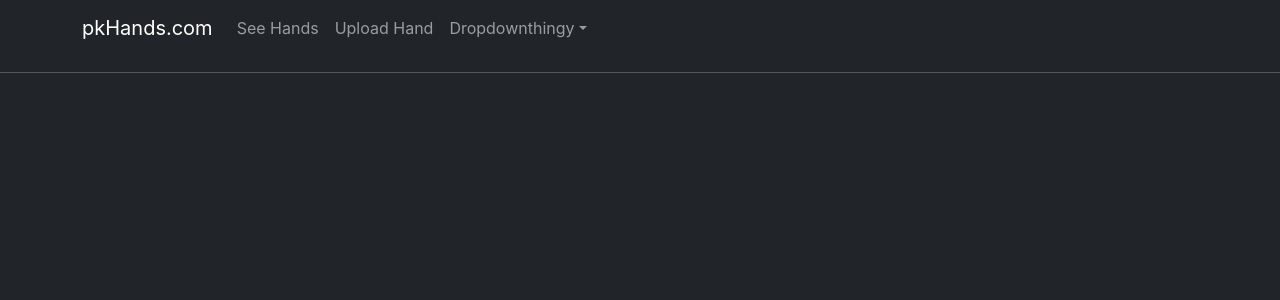
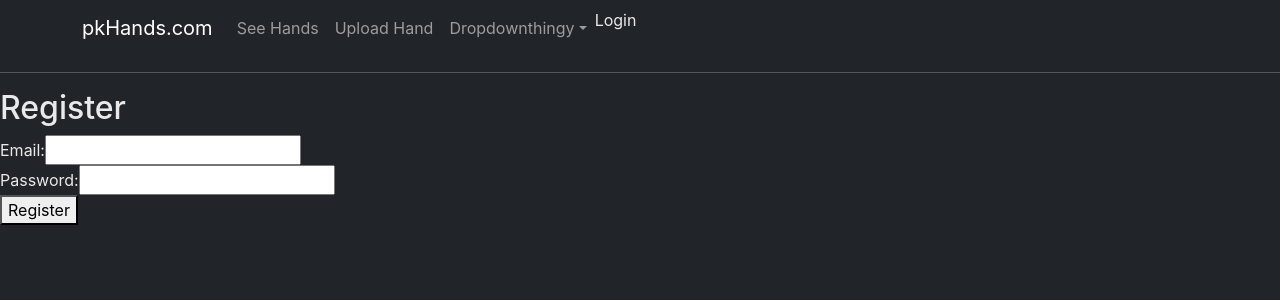
Before and after one commit to Vyrtar/poka-app, a React (Create React App) app: page /register in a window 1280 px wide. Shown: the top 300 px of the page. Built offline with nearby package versions, Linux system fonts and the light colour scheme; no server answers.

Commit message:
registration and user authentication

```diff
--- a/package.json
+++ b/package.json
@@ -7,7 +7,7 @@
     "@testing-library/react": "^13.4.0",
     "@testing-library/user-event": "^13.5.0",
     "bootstrap": "^5.3.2",
-    "firebase": "^10.7.2",
+    "firebase": "^10.8.0",
     "react": "^18.2.0",
     "react-bootstrap": "^2.10.0",
     "react-dom": "^18.2.0",
--- a/src/App.js
+++ b/src/App.js
@@ -1,5 +1,7 @@
-import React from 'react';
+import React, {useState, useEffect} from 'react';
 import "./App.css";
+import { onAuthStateChanged } from 'firebase/auth';
+import { auth } from './firebase';
 import Container from 'react-bootstrap/Container';
 import Nav from 'react-bootstrap/Nav';
 import Navbar from 'react-bootstrap/Navbar';
@@ -9,8 +11,22 @@ import { BrowserRouter as Router, Route, Routes, Link } from 'react-router-dom';
 import 'bootstrap/dist/css/bootstrap.min.css';
 import Replayer from './components/hands-replayer/Replayer';
 import Upload from './pages/Upload';
+import Register from './pages/Register';
+import Login from './pages/Login';
 
 function App() {
+
+  const [user, setUser] = useState(null);
+
+  useEffect(() => {
+    const unsubscribe = onAuthStateChanged(auth, (currentUser) => {
+      setUser(currentUser);
+    });
+
+    // Cleanup subscription on unmount
+    return () => unsubscribe();
+  }, []);
+
   return (
 
     <Router>
@@ -24,11 +40,12 @@ function App() {
             <Nav.Link href="/hands">See Hands</Nav.Link>
             <Nav.Link href="/upload">Upload Hand</Nav.Link>
             <NavDropdown title="Dropdownthingy" id="basic-nav-dropdown">
-              <NavDropdown.Item href="#action/3.1">
+              <NavDropdown.Item href="/login">
                 Login
               </NavDropdown.Item>
-              <NavDropdown.Item href="#action/3.2">
-                Login even harder
+
+              <NavDropdown.Item href="/register">
+                Register
               </NavDropdown.Item>
 
               <NavDropdown.Divider />
@@ -36,6 +53,7 @@ function App() {
                 Logout
               </NavDropdown.Item>
             </NavDropdown>
+            <p>{user ? user.email : "Login"}</p>
           </Nav>
         </Navbar.Collapse>
       </Container>
@@ -45,6 +63,8 @@ function App() {
         <Routes>
           <Route path="/hands" element={<Upload />} />
           <Route path="/upload" element={<Replayer />} />
+          <Route path="/register" element={<Register />} />
+          <Route path="/login" element={<Login />} />
         </Routes>
       </div>
     </Router>
--- /dev/null
+++ b/src/firebase.js
@@ -0,0 +1,19 @@
+// Import the functions you need from the SDKs you need
+import { initializeApp } from "firebase/app";
+import { getAuth } from 'firebase/auth';
+// TODO: Add SDKs for Firebase products that you want to use
+// https://firebase.google.com/docs/web/setup#available-libraries
+
+// Your web app's Firebase configuration
+const firebaseConfig = {
+  apiKey: "AIzaSyB5f66hNq_vH7f05YPKU0oJZecJ89Epxs8",
+  authDomain: "pkhands-fcf61.firebaseapp.com",
+  projectId: "pkhands-fcf61",
+  storageBucket: "pkhands-fcf61.appspot.com",
+  messagingSenderId: "1036702694811",
+  appId: "1:1036702694811:web:541ab9eeee52335304753e"
+};
+
+// Initialize Firebase
+const app = initializeApp(firebaseConfig);
+export const auth = getAuth(app);
--- /dev/null
+++ b/src/pages/Login.js
@@ -0,0 +1,44 @@
+import React, { useState } from 'react';
+import { auth } from '../firebase';
+import { signInWithEmailAndPassword } from 'firebase/auth';
+
+function Login() {
+  const [email, setEmail] = useState('');
+  const [password, setPassword] = useState('');
+
+  const handleLogin = async (event) => {
+    event.preventDefault();
+    try {
+      const userCredential = await signInWithEmailAndPassword(auth, email, password);
+      console.log("Login successful", userCredential.user);
+      // You can redirect the user to another page or update the UI as needed
+    } catch (error) {
+      console.error("Login failed", error.message);
+      // Handle errors here, such as displaying a notification to the user
+    }
+  };
+
+  return (
+    <div>
+      <form onSubmit={handleLogin}>
+        <input
+          type="email"
+          value={email}
+          onChange={(e) => setEmail(e.target.value)}
+          placeholder="Email"
+          required
+        />
+        <input
+          type="password"
+          value={password}
+          onChange={(e) => setPassword(e.target.value)}
+          placeholder="Password"
+          required
+        />
+        <button type="submit">Login</button>
+      </form>
+    </div>
+  );
+}
+
+export default Login;
--- /dev/null
+++ b/src/pages/Register.js
@@ -0,0 +1,55 @@
+import React, { useState } from 'react';
+import { auth } from '../firebase';
+import { createUserWithEmailAndPassword } from 'firebase/auth';
+
+function Registration() {
+  const [email, setEmail] = useState('');
+  const [password, setPassword] = useState('');
+  const [error, setError] = useState('');
+
+  const registerUser = async (e) => {
+    e.preventDefault();
+    setError('');
+
+    try {
+      const userCredential = await createUserWithEmailAndPassword(auth, email, password);
+      console.log("User created:", userCredential.user);
+
+    } catch (error) {
+      console.error("Error registering user:", error.message);
+      setError(error.message);
+    }
+  };
+
+  return (
+    <div>
+      <h2>Register</h2>
+      {error && <p style={{ color: 'red' }}>{error}</p>}
+      <form onSubmit={registerUser}>
+        <div>
+          <label htmlFor="email">Email:</label>
+          <input
+            type="email"
+            id="email"
+            value={email}
+            onChange={(e) => setEmail(e.target.value)}
+            required
+          />
+        </div>
+        <div>
+          <label htmlFor="password">Password:</label>
+          <input
+            type="password"
+            id="password"
+            value={password}
+            onChange={(e) => setPassword(e.target.value)}
+            required
+          />
+        </div>
+        <button type="submit">Register</button>
+      </form>
+    </div>
+  );
+}
+
+export default Registration;
```
Also changed, not shown: database/FirebaseService.js (deleted, +0 -16 lines), database/firebase.js (deleted, +0 -16 lines), 1 other file (tests, documents, lock files or other folders).
